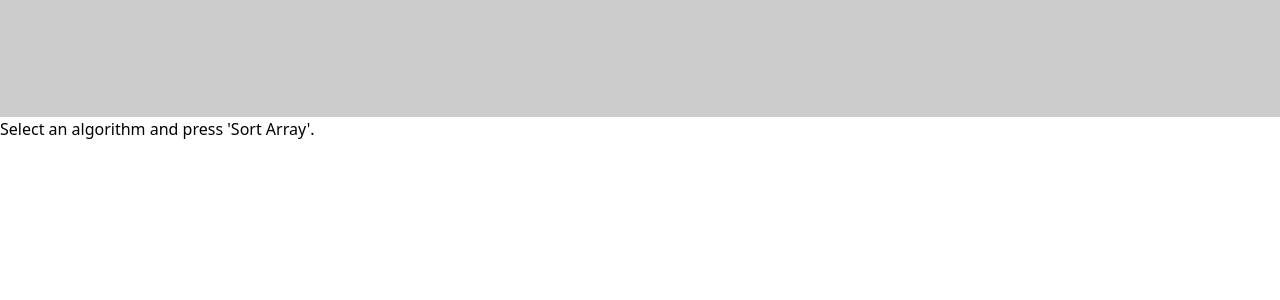
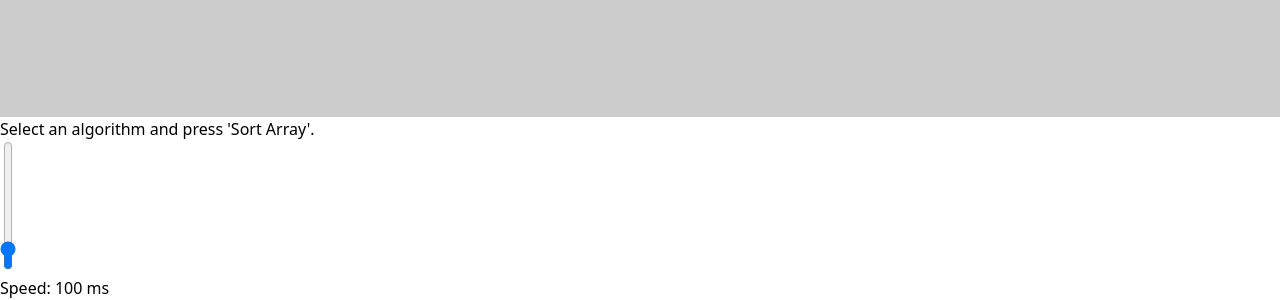
Before and after one commit to samanthacabrera/sorting-visualizer, a React (Vite) app: page / in a window 1280 px wide. Shown: the part 3129-3429 px from the top of the page. Before the commit the page ends 3270 px from the top, so only its background shows below. Built offline with nearby package versions, Linux system fonts and the light colour scheme.

Commit message:
add adjustable speed slider for animations

```diff
--- a/src/App.jsx
+++ b/src/App.jsx
@@ -7,14 +7,12 @@ function App() {
   const [sortedIndices, setSortedIndices] = useState([]);
   const [algorithm, setAlgorithm] = useState("bubble");
   const [explanation, setExplanation] = useState("");
+  const [animationSpeed, setAnimationSpeed] = useState(100);
 
   const colors = {
     compare: "#00BFFF", // blue
     sorted: "#8AE234",  // green
   };
-
-  // later: make animation speed adjustable
-  const ANIMATION_SPEED_MS = 100;
 
   const generateArray = () => {
     const newArray = [];
@@ -55,7 +53,7 @@ function App() {
       // inner loop: compare adj elements
       for (let j = 0; j < arrayCopy.length - 1 - i; j++) {
         setCurrentIndices([j, j + 1]); // highlight compared elements
-        await sleep(ANIMATION_SPEED_MS); // pause for anim
+        await sleep(animationSpeed); // pause for anim
         if (arrayCopy[j] > arrayCopy[j + 1]) {
           [arrayCopy[j], arrayCopy[j + 1]] = [arrayCopy[j + 1], arrayCopy[j]]; // swap
           setArray([...arrayCopy]); // update state
@@ -95,7 +93,7 @@ function App() {
     const tempSortedIndices = []; // store sorted indices
     while (i <= middleIdx && j <= endIdx) {
       setCurrentIndices([i, j]); // highlight compared elements
-      await sleep(ANIMATION_SPEED_MS); // pause for animation
+      await sleep(animationSpeed); // pause for animation
       if (auxiliaryArray[i] <= auxiliaryArray[j]) {
         mainArray[k] = auxiliaryArray[i]; // choose element from left half
         tempSortedIndices.push(k);
@@ -112,7 +110,7 @@ function App() {
     // copy remaining elements from left half
     while (i <= middleIdx) {
       setCurrentIndices([i]); // highlight element
-      await sleep(ANIMATION_SPEED_MS); // pause for animation
+      await sleep(animationSpeed); // pause for animation
       mainArray[k] = auxiliaryArray[i];
       tempSortedIndices.push(k);
       i++;
@@ -122,7 +120,7 @@ function App() {
     // copy remaining elements from right half
     while (j <= endIdx) {
       setCurrentIndices([j]); // highlight element
-      await sleep(ANIMATION_SPEED_MS); // pause for animation
+      await sleep(animationSpeed); // pause for animation
       mainArray[k] = auxiliaryArray[j];
       tempSortedIndices.push(k);
       j++;
@@ -147,7 +145,7 @@ function App() {
       let j = i - 1; // index to compare against
 
       setCurrentIndices([i]); // highlight current key
-      await sleep(ANIMATION_SPEED_MS); // pause for animation
+      await sleep(animationSpeed); // pause for animation
 
       // move elements greater than key one position to the right
       while (j >= 0 && arrayCopy[j] > key) {
@@ -155,12 +153,12 @@ function App() {
         arrayCopy[j + 1] = arrayCopy[j]; // shift element right
         j--;
         setArray([...arrayCopy]); // update array state
-        await sleep(ANIMATION_SPEED_MS); // pause for animation
+        await sleep(animationSpeed); // pause for animation
       }
 
       arrayCopy[j + 1] = key; // insert key into correct position
       setArray([...arrayCopy]); // update array state
-      await sleep(ANIMATION_SPEED_MS); // pause for animation
+      await sleep(animationSpeed); // pause for animation
 
       tempSorted.push(i); // mark current index as sorted
       setSortedIndices([...tempSorted]); // update sorted indices
@@ -183,13 +181,13 @@ function App() {
       let minIndex = i; // assume current element is the smallest
       for (let j = i + 1; j < arrayCopy.length; j++) {
         setCurrentIndices([minIndex, j]); // highlight current pair
-        await sleep(ANIMATION_SPEED_MS); // pause for animation
+        await sleep(animationSpeed); // pause for animation
         if (arrayCopy[j] < arrayCopy[minIndex]) minIndex = j; // find smaller element
       }
       if (minIndex !== i) {
         [arrayCopy[i], arrayCopy[minIndex]] = [arrayCopy[minIndex], arrayCopy[i]]; // swap elements
         setArray([...arrayCopy]); // update array
-        await sleep(ANIMATION_SPEED_MS); // pause for animation
+        await sleep(animationSpeed); // pause for animation
       }
       sorted.push(i); // mark current index as sorted
       setSortedIndices([...sorted]); // update sorted indices
@@ -224,17 +222,17 @@ function App() {
     let pivot = arr[high], i = low - 1; // set pivot and initial index
     for (let j = low; j < high; j++) {
       setCurrentIndices([j, high]); // highlight current pair
-      await sleep(ANIMATION_SPEED_MS); // pause for animation
+      await sleep(animationSpeed); // pause for animation
       if (arr[j] < pivot) {
         i++; // move i right if element is smaller than pivot
         [arr[i], arr[j]] = [arr[j], arr[i]]; // swap elements
         setArray([...arr]); // update array
-        await sleep(ANIMATION_SPEED_MS); // pause for animation
+        await sleep(animationSpeed); // pause for animation
       }
     }
     [arr[i + 1], arr[high]] = [arr[high], arr[i + 1]]; // move pivot to correct position
     setArray([...arr]); // update array
-    await sleep(ANIMATION_SPEED_MS); // pause for animation
+    await sleep(animationSpeed); // pause for animation
     return i + 1; // return pivot index
   };
 
@@ -344,6 +342,30 @@ function App() {
           <p>Select an algorithm and press 'Sort Array'.</p>
         )}
       </div>
+
+      <div className="absolute top-1/2 left-12 flex flex-col items-center">
+        <div className="relative w-2 h-64 my-4">
+          <input
+            type="range"
+            min="50"
+            max="500"
+            value={animationSpeed}
+            onChange={(e) => setAnimationSpeed(Number(e.target.value))}
+            className="absolute inset-0 w-full h-full bg-gray-200 rounded-lg appearance-none cursor-pointer"
+            style={{
+              writingMode: "vertical-rl",
+              transform: "rotate(180deg)",
+              transformOrigin: "center",
+            }}
+            disabled={isSorting}
+          />
+        </div>
+
+        <div className="text-sm opacity-50 w-[100px]">
+          Speed: {animationSpeed} ms
+        </div>
+      </div>
+
     </div>
   );
 }
```
